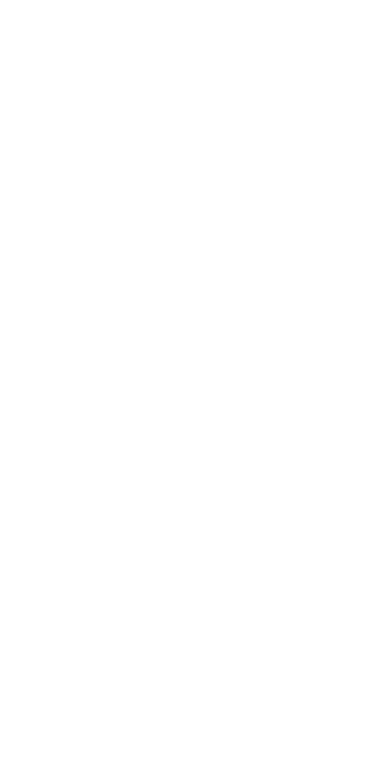
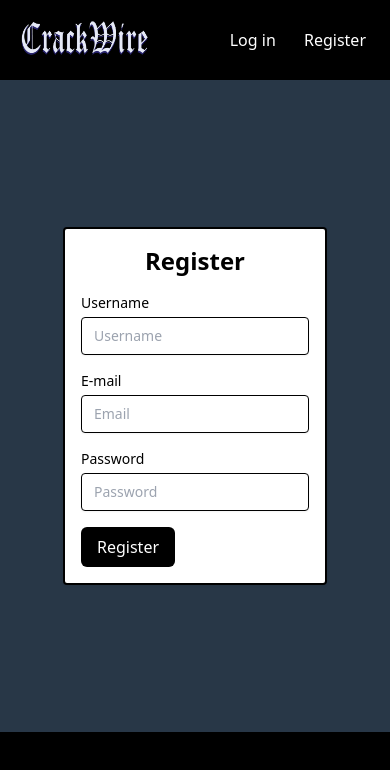
Before and after one commit to Agustin-Graciano/CrackWire, a Vue app: page /Register in a window 390 px wide. Before the commit this address had no page. Shown: the top 770 px of the page. Built offline with nearby package versions, Linux system fonts and the light colour scheme.

Commit message:
Addition of logo/ Responsiveness and links

```diff
--- a/src/components/Navbar.vue
+++ b/src/components/Navbar.vue
@@ -1,13 +1,22 @@
 <template>
-  <div>
-    <div class="flex justify-end bg-black py-6">
+    <div class="flex items-center justify-start bg-black py-4">
+      <div class="flex h-12 w-32 flex-shrink-0 mx-5">
+        <img src="../assets/CrackWire.png" alt="Logo" class="h-full w-full">
+      </div>
+      <div class="flex-grow"></div>
+      <div>
+      <router-link to="/"
+                   class="text-white ml-auto mr-6 hover:text-eg-blue cursor-pointer">Log in
+
+      </router-link>
       <router-link
-              to='/SignUp'
-              class="text-white mr-6 hover:text-eg-blue cursor-pointer">Sign Up
+                   to="/Register"
+                   class="text-white ml-auto mr-6 hover:text-eg-blue cursor-pointer">Register
       </router-link>
     </div>
   </div>
 </template>
+
 
 <script>
 export default {
--- a/src/router/index.js
+++ b/src/router/index.js
@@ -1,5 +1,5 @@
 import { createRouter, createWebHistory } from 'vue-router';
-import SignUp from '../views/SignUp.vue';
+import Register from '../views/Register.vue';
 import Login from '../views/Login.vue';
 
 const router = createRouter({
@@ -11,9 +11,9 @@
       component: Login,
     },
     {
-      path: '/SignUp',
-      name: 'SignUp',
-      component: SignUp,
+      path: '/Register',
+      name: 'Register',
+      component: Register,
     }
   ],
 });
--- a/src/views/Login.vue
+++ b/src/views/Login.vue
@@ -1,14 +1,14 @@
 <template>
   <div class="flex flex-col min-h-screen">
     <Navbar/>
-    <div class="flex-grow flex justify-center items-center py-5">
+    <div class="flex-grow flex justify-center items-center py-5 bg-dark-grey">
       <div class="sm:w-2/3 md:w-1/2 lg:w-1/3 xl:w-1/4">
 
-        <div class="box-content p-4 border-2 rounded drop-shadow-sm">
+        <div class="box-content p-4 border-2 rounded drop-shadow-sm bg-white">
 
         <div class="font-bold text-2xl text-center">Login</div>
         <form>
-          <label for="username" class="block mt-5">
+          <label for="username" class="block my-5">
             <span class="block text-sm font-medium text-slate-200">Username</span>
             <input
               id="username"
@@ -18,7 +18,7 @@
             />
           </label>
 
-          <label for="password" class="block mt-5">
+          <label for="password" class="block my-4">
             <span class="block text-sm font-medium text-slate-200">Password</span>
             <input
               id="password"
@@ -28,7 +28,7 @@
             />
           </label>
 
-          <div class="my-4">
+          <div class="my-2">
               <button class="text-blue hover:text-eg-blue font-semilight hover:blue">Did you forget your password?</button>
           </div>
 
--- a/src/views/SignUp.vue
+++ b/src/views/Register.vue
@@ -1,13 +1,13 @@
     <template>
         <div class="flex flex-col min-h-screen ">
          <Navbar/>
-          <div class="flex-grow flex justify-center items-center py-5">
+          <div class="flex-grow flex justify-center items-center py-5 bg-dark-grey">
            <div class="sm:w-2/3 md:w-1/3 lg:w-1/3 xl:w-1/3">
-            <div class="box-content px-4 py-2 border-2 rounded drop-shadow-sm">
-             <div class="font-bold text-2xl text-center py-2">Sign Up</div>
+            <div class="box-content px-4 py-2 border-2 rounded drop-shadow-sm bg-white">
+             <div class="font-bold text-2xl text-center my-2">Register</div>
 
             <form>
-             <label for="username" class="block mt-5">
+             <label for="username" class="block my-4">
               <span class="block text-sm font-medium text-slate-200">Username</span>
               <input
                     id="username"
@@ -17,7 +17,7 @@
               />
               </label>
 
-              <label for="email" class="block mt-5">
+              <label for="email" class="block my-4">
                 <span class="block text-sm font-medium text-slate-200">E-mail</span>
                 <input
                       id="email"
@@ -27,7 +27,7 @@
               />
               </label>
 
-              <label for="password" class="block mt-5">
+              <label for="password" class="block my-4">
               <span class="block text-sm font-medium text-slate-200">Password</span>
               <input
                     id="password"
@@ -37,8 +37,8 @@
                />
               </label>
 
-            <div class="my-4">
-            <button class="py-2 px-4 bg-black text-white rounded-md">Sign Up</button>
+            <div class="my-2">
+            <button class="py-2 px-4 bg-black text-white rounded-md">Register</button>
              </div>
            </form>
 
--- a/tailwind.config.js
+++ b/tailwind.config.js
@@ -9,6 +9,7 @@
       'black': '#000000',
       'eg-blue': '#1434A4',
       'white': '#FFFFFF',
+      'dark-grey': '#283747',
   },
 },
   plugins: [],
```
Also changed, not shown: src/assets/CrackWire.png (added).
